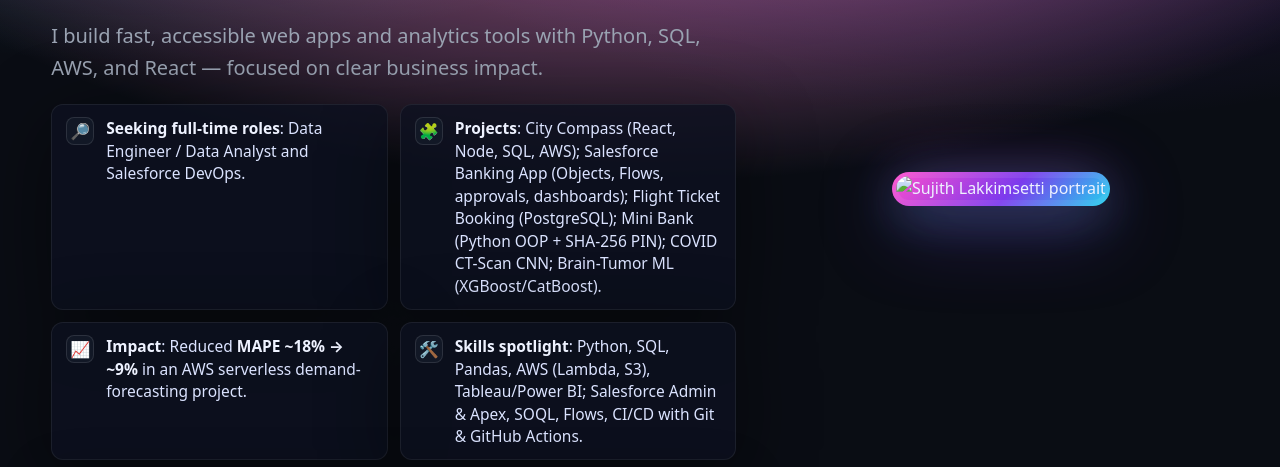
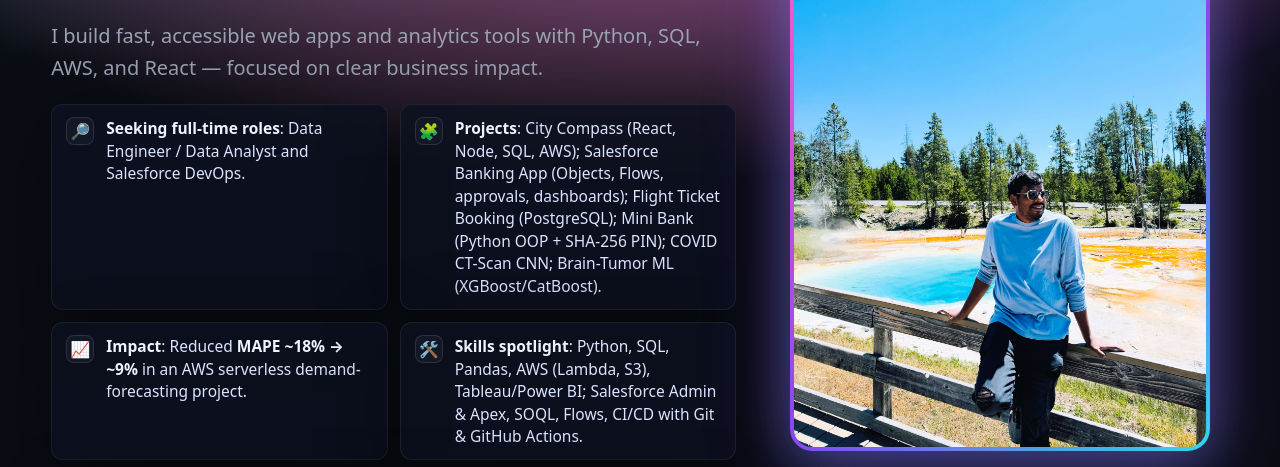
Before and after one commit to sujith8390/sujith_lakkimsetti_portfolio, a plain HTML site: page index.html in a window 1280 px wide. Shown: the part 278-745 px from the top of the page. Drawn offline with Linux system fonts and the light colour scheme.

Commit message:
second version

```diff
--- a/index.html
+++ b/index.html
@@ -229,7 +229,7 @@
 
       <div class="photo-wrap reveal" id="heroPhoto">
         <div class="glow">
-          <img src="tumbnails/MIG.JPG" alt="Sujith Lakkimsetti portrait" loading="eager">
+          <img src="MIG.JPG" alt="Sujith Lakkimsetti portrait" loading="eager">
         </div>
       </div>
     </section>
```
